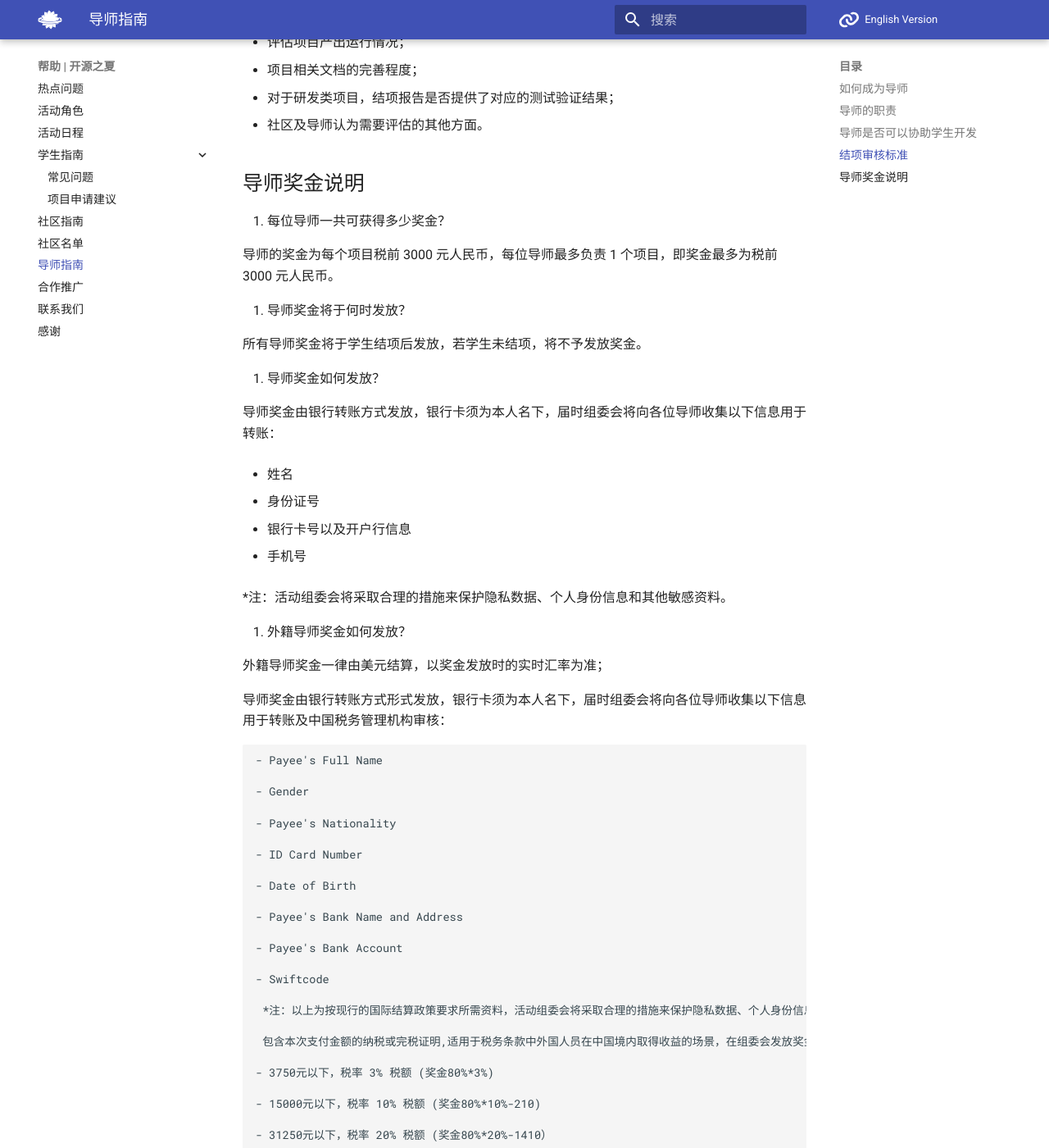
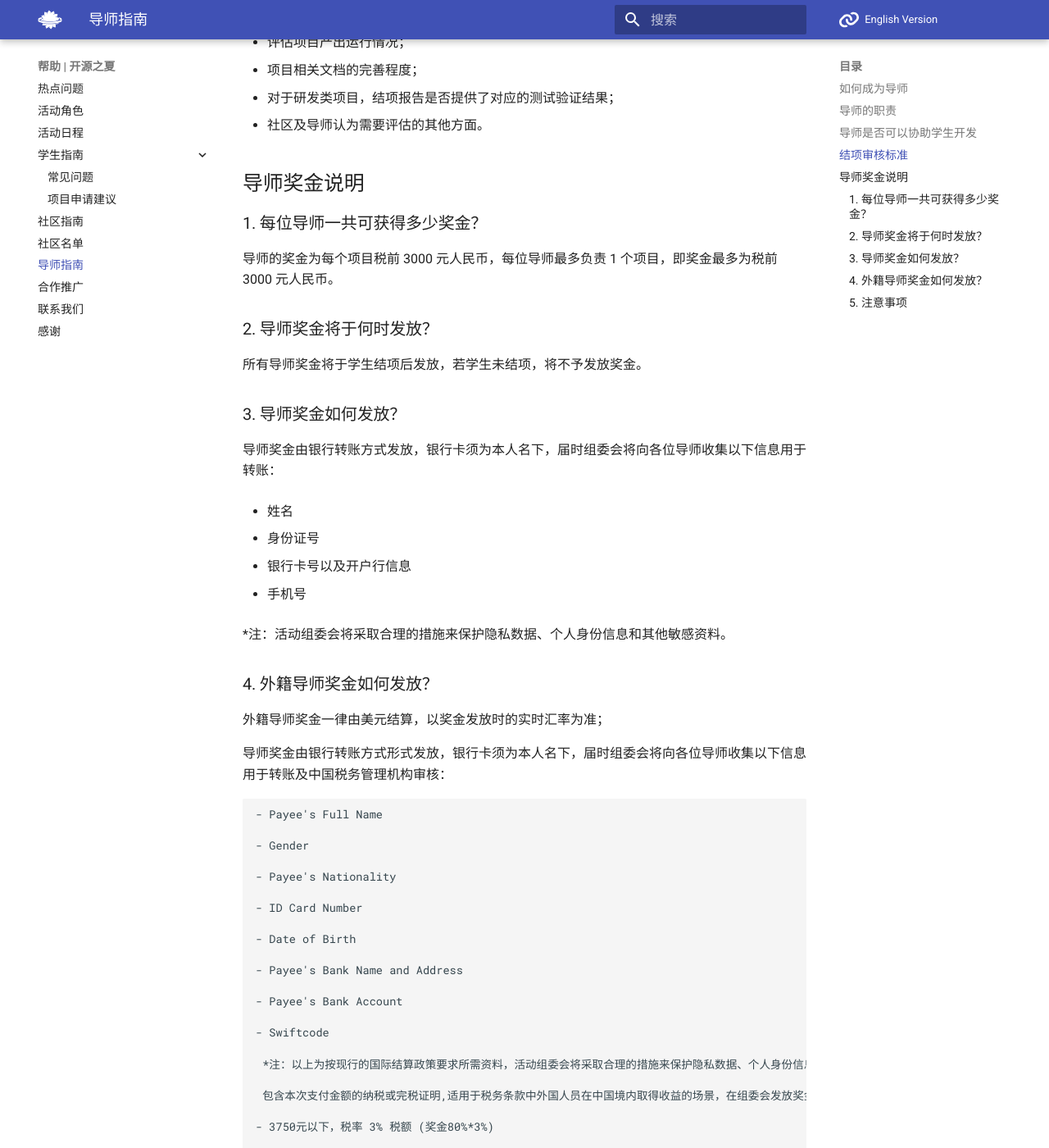
Before and after one commit to summer-ospp/help, an MkDocs documentation site: the page built from docs/mentor.md, in a window 1280 px wide and 1400 px high, scrolled down 1264 px. Shown: the whole window at 82% size. Built offline with MkDocs 1.6.1 and Material for MkDocs 9.7.7, drawn with Linux system fonts in a browser that asks for light colours; comment, search, counter and statistics services are not loaded.

Commit message:
Update mentor.md

```diff
--- a/docs/mentor.md
+++ b/docs/mentor.md
@@ -48,15 +48,15 @@
 
 ## 导师奖金说明
 
-1. 每位导师一共可获得多少奖金？
+### 1. 每位导师一共可获得多少奖金？
 
    导师的奖金为每个项目税前 3000 元人民币，每位导师最多负责 1 个项目，即奖金最多为税前 3000 元人民币。
 
-2. 导师奖金将于何时发放？
+### 2. 导师奖金将于何时发放？
 
    所有导师奖金将于学生结项后发放，若学生未结项，将不予发放奖金。
 
-3. 导师奖金如何发放？
+### 3. 导师奖金如何发放？
 
    导师奖金由银行转账方式发放，银行卡须为本人名下，届时组委会将向各位导师收集以下信息用于转账：
 
@@ -70,7 +70,7 @@
 
    *注：活动组委会将采取合理的措施来保护隐私数据、个人身份信息和其他敏感资料。
 
-4. 外籍导师奖金如何发放？
+### 4. 外籍导师奖金如何发放？
 
    外籍导师奖金一律由美元结算，以奖金发放时的实时汇率为准；
 
@@ -102,7 +102,7 @@
 
     - 31250元以下，税率 20% 税额 (奖金80%*20%-1410）
 
-5. 注意事项
+### 5. 注意事项
 
    - 请导师确认当地法律相关注意事项，如：本人须确认是否可合法兼职等，若因此而产生纠纷或造成法律后果，组委会不承担任何违约责任和其他任何法律责任。
 
```
